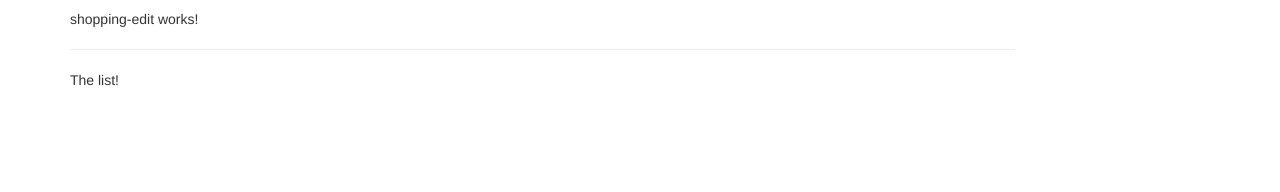
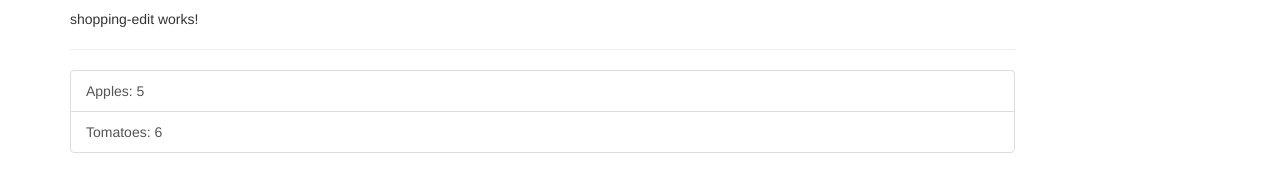
Before and after one commit to Utkarsh9799/RecipeBook, an Angular app: page / in a window 1280 px wide. Shown: the part 310-502 px from the top of the page. Built offline with nearby package versions, Linux system fonts and the light colour scheme.

Commit message:
Ingredient model update

```diff
--- /dev/null
+++ b/src/app/shared/ingredient.model.ts
@@ -0,0 +1,4 @@
+export class Ingredient {
+
+    constructor(public name: string, public amount: number){}
+}
--- a/src/app/shopping-list/shopping-list.component.html
+++ b/src/app/shopping-list/shopping-list.component.html
@@ -2,6 +2,11 @@
     <div class="col-xs-10">
         <app-shopping-edit></app-shopping-edit>
         <hr>
-        <p>The list!</p>
+        <ul class="list-group">
+            <a class="list-group-item" style="cursor: pointer;"
+            *ngFor = "let ingredient of ingredients">
+            {{ingredient.name}}: {{ingredient.amount}}
+            </a>
+        </ul>
     </div>
 </div>
--- a/src/app/shopping-list/shopping-list.component.ts
+++ b/src/app/shopping-list/shopping-list.component.ts
@@ -1,4 +1,5 @@
 import { Component, OnInit } from '@angular/core';
+import { Ingredient } from '../shared/ingredient.model';
 
 @Component({
   selector: 'app-shopping-list',
@@ -7,6 +8,12 @@
 })
 export class ShoppingListComponent implements OnInit {
 
+  ingredients: Ingredient[] = [
+    new Ingredient('Apples', 5),
+    new Ingredient('Tomatoes', 6)
+  ];
+
+
   constructor() { }
 
   ngOnInit() {
```
